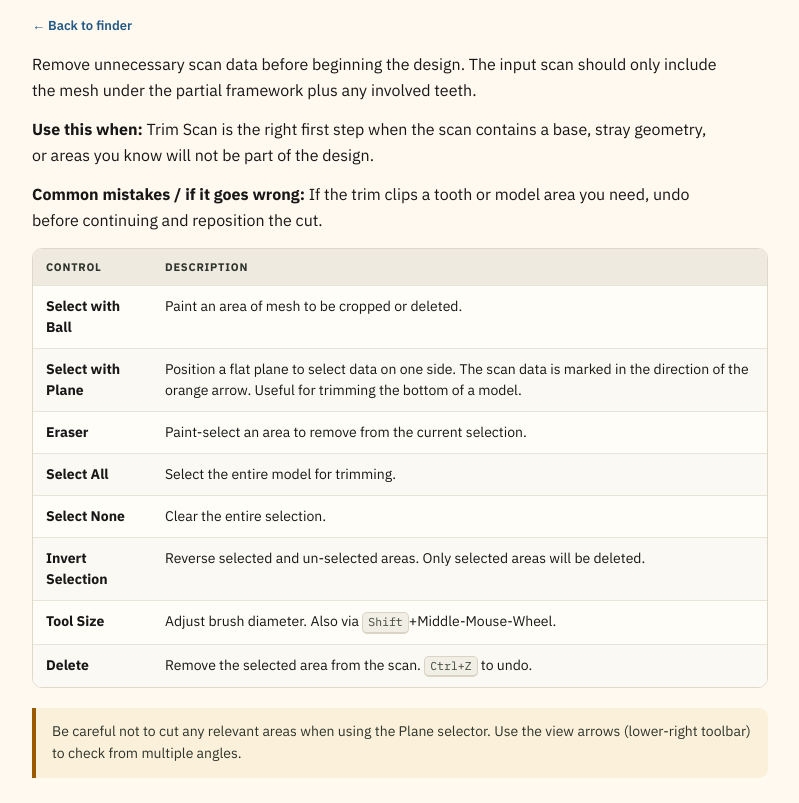
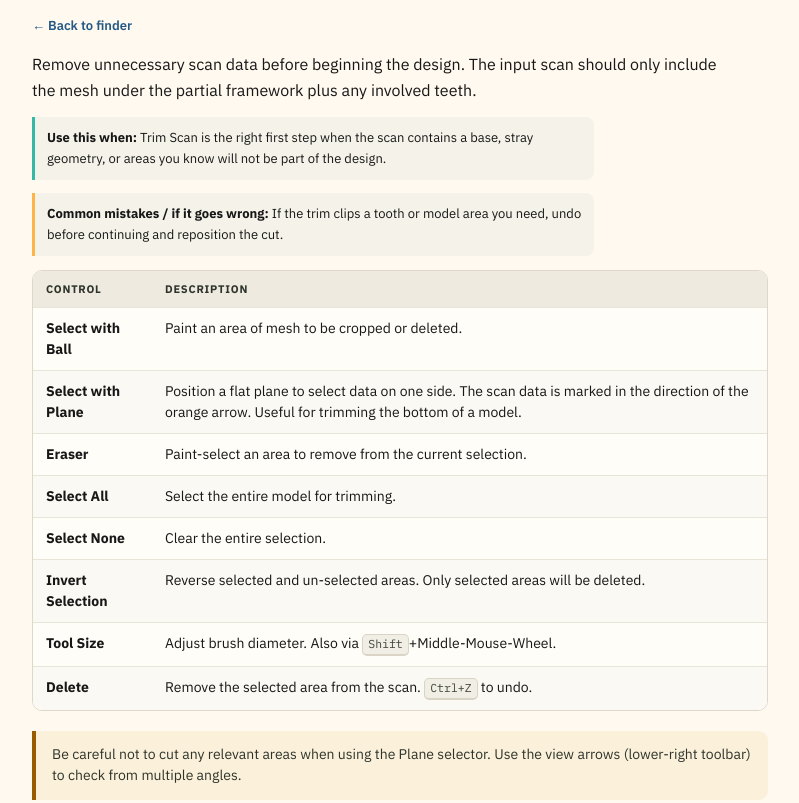
Before and after one commit to YugalDoddamani/EXOCAD-GUIDE, a plain HTML site: page partial-cad/index.html in a window 1280 px wide. Shown: the part 8055-8858 px from the top of the page, without its empty margins (296-1095 px from the left). Drawn offline with Linux system fonts and the light colour scheme.

Commit message:
Remove stacked section scroll offsets

```diff
--- a/partial-cad/styles.css
+++ b/partial-cad/styles.css
@@ -1035,7 +1035,7 @@ kbd {
 
 
 /* Problem-first PartialCAD help interface */
-.help-home,.tool-explorer,.reference-intro{max-width:1160px;margin:0 auto 44px;scroll-margin-top:calc(var(--header-h) + 22px)}
+.help-home,.tool-explorer,.reference-intro{max-width:1160px;margin:0 auto 44px;}
 .help-home{padding:42px clamp(18px,4vw,52px) 30px;border:1px solid #d4dee6;border-radius:12px;background:#fff}
 .help-home-copy{max-width:760px}
 .eyebrow,.section-kicker,.task-shortcuts-label{margin:0 0 10px;color:#60778a;font:600 10px var(--font-utility);letter-spacing:.11em}
@@ -1078,7 +1078,7 @@ kbd {
 .reference-intro{padding:20px 0;border-top:1px solid #d7e0e7}
 .reference-intro p:last-child{max-width:75ch;color:#6a7e8d;font-size:12px}
 .callout-icon{display:none!important}
-.tool-section{scroll-margin-top:calc(var(--header-h) + 24px)}
+.tool-section{}
 @media(min-width:921px){.main-content{margin-left:var(--sidebar-w)}}
 @media(max-width:1180px){.tool-card-grid{grid-template-columns:repeat(2,minmax(0,1fr))}}
 @media(max-width:600px){
@@ -1298,3 +1298,7 @@ body{background:#fff9ef;color:#171717}.site-header{background:#fff9ef;color:#171
   line-height: 1.5;
   font-weight: 600;
 }
+
+
+/* Small practical notes added without changing the guide's overall layout. */
+.use-this,.common-mistake{margin:10px 0;padding:10px 12px;border-left:3px solid #35b8a4;background:#f5f3e9;border-radius:0 8px 8px 0;font-size:13px;line-height:1.65}.common-mistake{border-left-color:#ffb44a}
```
